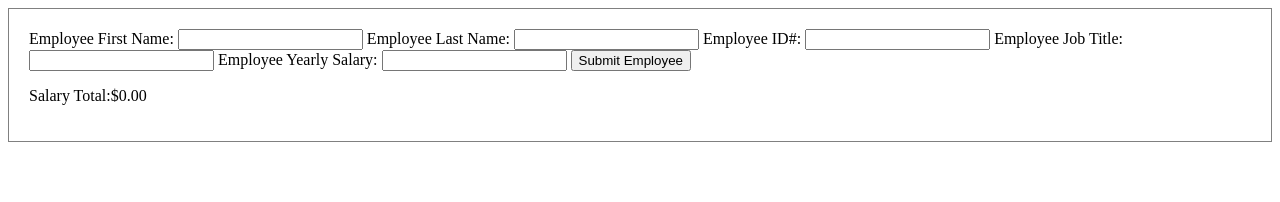
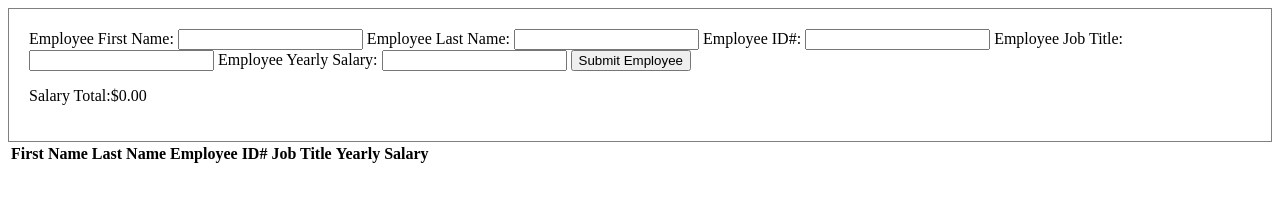
Before and after one commit to aminge/weekend-1-challenge-full-stack, a website: page public/views/index.html in a window 1280 px wide. Drawn offline with Linux system fonts and the light colour scheme; no server answers.

Commit message:
Added table, but the clientapp still appends to the container, not to the table. Saving in case I mess things up.

```diff
--- a/public/views/index.html
+++ b/public/views/index.html
@@ -28,7 +28,9 @@
 			<input type="submit" value="Submit Employee" />
 		</form>
 
-		<div id="salaryTotal"><p><span id="salaryheading">Salary Total:</span><span id="salaryAmount">$0.00</span></p></div>
+		<div id="salaryTotal">
+			<p><span id="salaryheading">Salary Total:</span><span id="salaryAmount">$0.00</span></p>
+		</div>
 
 	</div>
 
@@ -36,5 +38,15 @@
 
 	</div>
 
+	<table>
+		<tr>
+			<th>First Name</th>
+			<th>Last Name</th>
+			<th>Employee ID#</th>
+			<th>Job Title</th>
+			<th>Yearly Salary</th>
+		</tr>
+	</table>
+
 	</body>
 </html>
```
